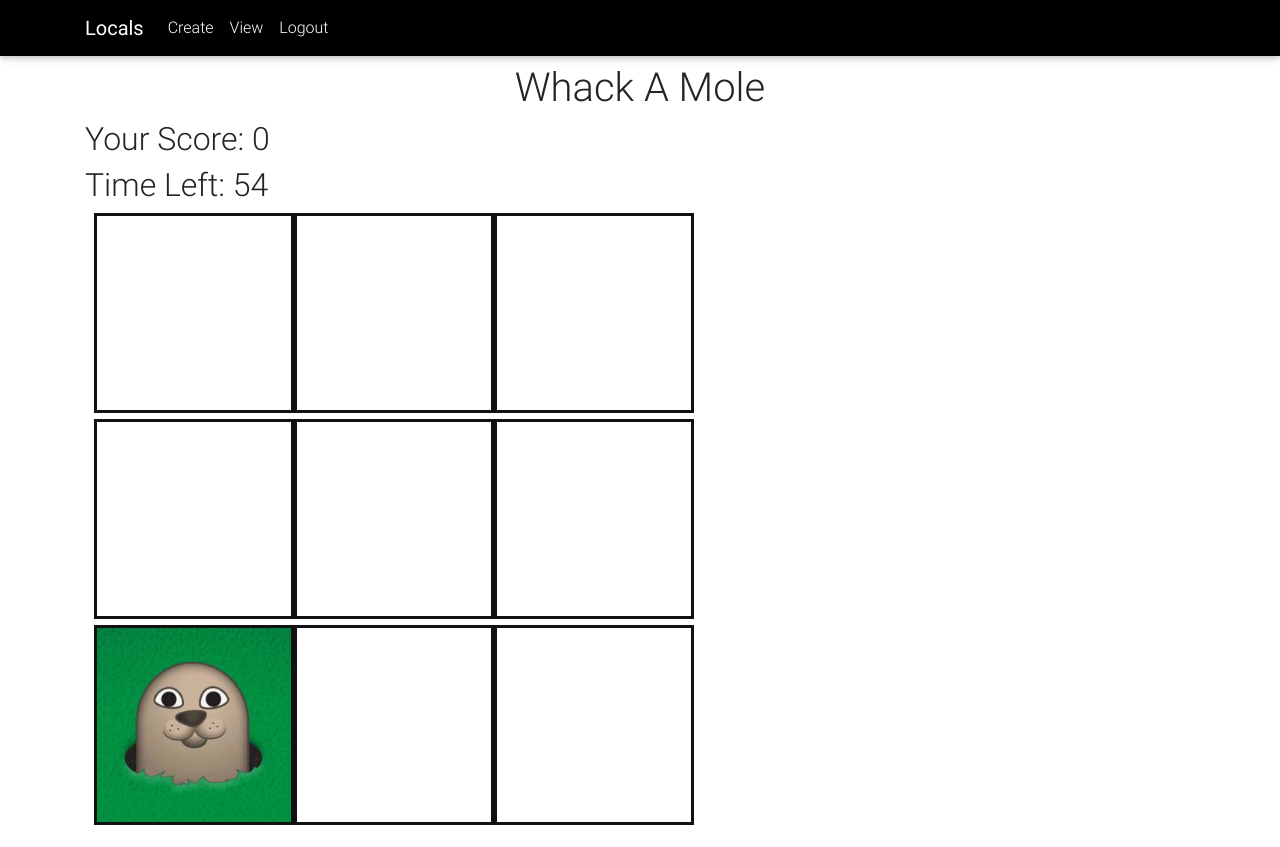
After one commit to rotimiWaris/todolist, a Django app: page /whack-a-mole/ in a window 1280 px wide. The commit adds this page. Run offline with Django 3.2, Linux system fonts and the light colour scheme; a user stored in the database is signed in; some libraries are stand-ins or nearby versions.

Commit message:
Added Whack-A-Mole

```diff
--- a/main/urls.py
+++ b/main/urls.py
@@ -13,5 +13,6 @@ urlpatterns = [
     path("delete/<int:id>/", views.delete, name="delete"),
 
     # GAMES
-    path("locals-rpg/", views.rpg, name="rpg"),
+    path("rpg/", views.rpg, name="rpg"),
+    path("whack-a-mole/", views.whack_a_mole, name="whack-a-mole"),
 ]
--- a/main/views.py
+++ b/main/views.py
@@ -69,3 +69,7 @@ def delete(request, id):
 @login_required
 def rpg(request):
     return render(request, "games/rpg.html", {})
+
+@login_required
+def whack_a_mole(request):
+    return render(request, "games/whack-a-mole.html", {})
--- /dev/null
+++ b/static_files/css/games/whack-a-mole.css
@@ -0,0 +1,45 @@
+
+.square {
+    width: 200px;
+    height: 200px;
+    border-style: solid;
+    border-color: #111;
+    cursor: pointer;
+}
+
+.grid {
+    display: flex;
+    flex-flow: row wrap;
+    justify-content: center;
+    width: 618px;
+    height: 618px;
+}
+
+.mole {
+    background-image: url('/static/img/games/whack-a-mole/mole.jpg');
+    background-size: cover;
+}
+
+@media (max-width: 520px) {
+    .grid {
+        width: 300px;
+        height: 300px;
+    }
+
+    .square {
+        width: 30%;
+        height: 30%;
+    }
+}
+
+@media (min-width: 520px) and (max-width: 700px) {
+    .grid {
+        width: 500px;
+        height: 300px;
+    }
+
+    .square {
+        width: 150px;
+        height: 50%;
+    }
+}
--- /dev/null
+++ b/static_files/js/games/whack-a-mole/app.js
@@ -0,0 +1,50 @@
+const square = document.querySelectorAll('.square');
+const mole = document.querySelectorAll('.mole');
+const timeLeft = document.querySelector('#time-left');
+let score = document.querySelector('#score');
+
+let result = 0;
+let currentTime = timeLeft.textContent;
+
+
+function randomSquare() {
+    square.forEach(className => {
+        className.classList.remove('mole');
+    })
+    let randomPosition = square[Math.floor(Math.random() * 9)]
+    randomPosition.classList.add('mole');
+
+    // Assign the id of the randomPosition to hitPosition for us to use later
+    hitPosition = randomPosition.id;
+}
+
+
+square.forEach(id => {
+    id.addEventListener('mouseup', () => {
+        if(id.id === hitPosition){
+            result = result + 1;
+            score.textContent = result;
+        }
+    })
+})
+
+
+function moveMole() {
+    let timerId = null;
+    timerId = setInterval(randomSquare, 1000);
+}
+
+moveMole()
+
+function countDown() {
+    currentTime--;
+    timeLeft.textContent = currentTime;
+
+    if(currentTime === 0) {
+        clearInterval(timerId);
+        alert("GAME OVER! Your score is " + result);
+        window.location.replace("/");
+    }
+}
+
+let timerId = setInterval(countDown, 1000);
--- a/templates/base.html
+++ b/templates/base.html
@@ -8,7 +8,7 @@
   <meta name="viewport" content="width=device-width, initial-scale=1, shrink-to-fit=no">
   <meta http-equiv="x-ua-compatible" content="ie=edge">
   <meta name="description" {% block meta_desc %} content="" {% endblock %}>
-  <title>Local To-Do-list - {% block head_title%}Home{% endblock %}</title>
+  <title>Locals - {% block head_title%}Home{% endblock %}</title>
   <link rel="stylesheet" href="https://use.fontawesome.com/releases/v5.11.2/css/all.css">
   <link href="{% static 'favicon.ico' %}" rel="shortcut icon" type="image/x-icon">
   <link href="{% static 'css/bootstrap.min.css' %}" rel="stylesheet">
--- a/templates/games/rpg.html
+++ b/templates/games/rpg.html
@@ -181,9 +181,9 @@
     }
 </style>
 
-<script type="text/javascript" src="{% static 'js/rpg/player.js' %}"></script>
-<script type="text/javascript" src="{% static 'js/rpg/enemy.js' %}"></script>
-<script type="text/javascript" src="{% static 'js/rpg/gamemanager.js' %}"></script>
+<script type="text/javascript" src="{% static 'js/games/rpg/player.js' %}"></script>
+<script type="text/javascript" src="{% static 'js/games/rpg/enemy.js' %}"></script>
+<script type="text/javascript" src="{% static 'js/games/rpg/gamemanager.js' %}"></script>
 {% endblock %}
 
 {% block content %}
--- /dev/null
+++ b/templates/games/whack-a-mole.html
@@ -0,0 +1,37 @@
+{% extends 'base.html' %}
+
+{% load static %}
+
+{% block head_title %}Whack A Mole{% endblock %}
+
+{% block extra_head %}
+<link href="{% static 'css/games/whack-a-mole.css' %}" rel="stylesheet">
+{% endblock %}
+
+{% block content %}
+
+<div class="text-center">
+    <h1 class="mt-5">Whack A Mole</h1>
+</div>
+
+<h2>Your Score: <span id="score">0</span></h2>
+
+<h2>Time Left: <span id="time-left">60</span></h2>
+
+<div class="grid">
+    <div class="square" id="1"></div>
+    <div class="square" id="2"></div>
+    <div class="square" id="3"></div>
+    <div class="square" id="4"></div>
+    <div class="square" id="5"></div>
+    <div class="square" id="6"></div>
+    <div class="square" id="7"></div>
+    <div class="square" id="8"></div>
+    <div class="square" id="9"></div>
+</div>
+
+{% endblock %}
+
+{% block extra_script %}
+<script type="text/javascript" src="{% static 'js/games/whack-a-mole/app.js' %}"></script>
+{% endblock %}
--- a/templates/home.html
+++ b/templates/home.html
@@ -77,6 +77,8 @@
 <section id="playGame" style="display: none;">
   <div class="text-center">
     <a href="{% url 'core:rpg' %}" class="btn btn-lg waves-effect">Simple RPG game</a>
+    </br>
+    <a href="{% url 'core:whack-a-mole' %}" class="btn btn-lg waves-effect">Whack A Mole</a>
   </div>
 </section>
 {% endif %}
@@ -98,6 +100,7 @@
   $("#games").on("click", function (e) {
     $('#playGame').fadeIn(500);
     $('main').animate({ marginTop: '-200px' }, 'slow');
+    $('#path').hide();
   });
 
   let greet = document.getElementsByTagName("span")
@@ -113,7 +116,7 @@
   } else if (currentHour >= 12 && currentHour < 18) {
     message = "Good Afternoon";
 
-  } else if (currentHour >= 18 && currentHour < 23 && currentMinute <= 59) {
+  } else if (currentHour >= 18 && currentHour <= 23 && currentMinute <= 59) {
     message = "Good Evening";
 
   } else if (currentHour >= 0 && currentHour < 5) {
--- a/templates/snippets/navbar.html
+++ b/templates/snippets/navbar.html
@@ -1,7 +1,7 @@
 <header>
     <nav class="navbar fixed-top navbar-expand-lg navbar-dark black">
       <div class="container">
-      <a class="navbar-brand" href="/"><strong>To-Do-List</strong></a>
+      <a class="navbar-brand" href="/"><strong>Locals</strong></a>
       <button class="navbar-toggler" type="button" data-toggle="collapse" data-target="#navbarSupportedContent"
         aria-controls="navbarSupportedContent" aria-expanded="false" aria-label="Toggle navigation">
         <span class="navbar-toggler-icon"></span>
```
Also changed, not shown: db.sqlite3, static_files/img/games/whack-a-mole/mole.jpg (added), static_files/js/games/rpg/enemy.js (renamed from static_files/js/rpg/enemy.js), static_files/js/games/rpg/gamemanager.js (renamed from static_files/js/rpg/gamemanager.js), static_files/js/games/rpg/player.js (renamed from static_files/js/rpg/player.js).
